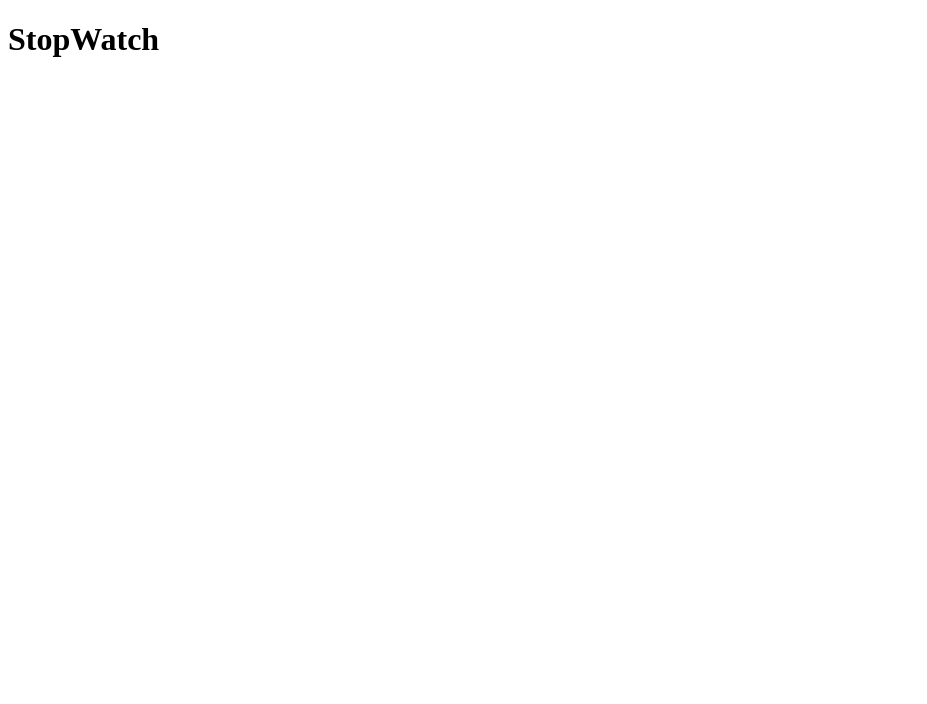
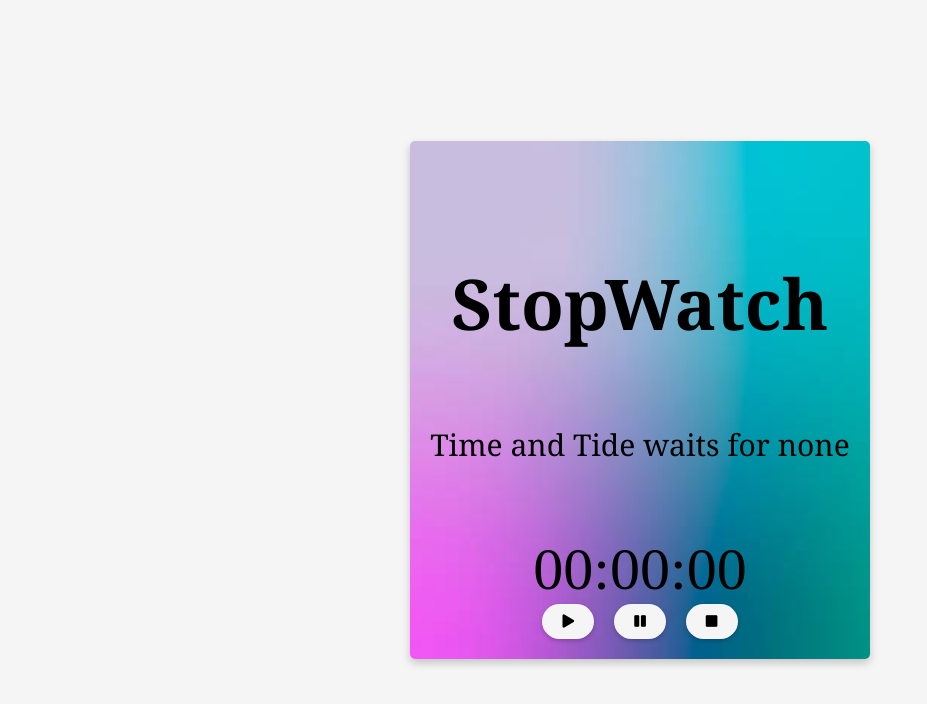
Before and after one commit to shivakshisharma/Stopwatch, a plain HTML site: page index.html in a window 1280 px wide. Shown: the whole page, without its empty margins (0-927 px from the left). Drawn offline with Linux system fonts and the light colour scheme.

Commit message:
stopwatch implementation pause,play and reset added

```diff
--- a/index.html
+++ b/index.html
@@ -3,13 +3,29 @@
 <head>
     <title>StopWatch</title>
     <link rel="icon" type="image/x-icon" href="/images/favicon.png">
+    <link rel="stylesheet" href="https://cdnjs.cloudflare.com/ajax/libs/font-awesome/5.15.4/css/all.min.css">
     <link rel="stylesheet" href="style.css">
 </head>
 <body>
+    <div class="container">
+        <div class="card">
+            <div class="container2">
+                <div class="heading">
+                    <h4><b>StopWatch</b></h4>
+                </div>
+                <div class="Quote">
+                    <p>Time and Tide waits for none</p>
+                </div>
+            </div>
 
-     <h1>StopWatch</h1>
-
-
+            <div id="stopwatch" class="stopwatch">00:00:00</div>
+            <div class="buttons">
+                <button onclick="startStopwatch()"><i class="fas fa-play"></i></button>
+                <button onclick="pauseStopwatch()"><i class="fas fa-pause"></i></button>
+                <button onclick="resetStopwatch()"><i class="fas fa-stop"></i></button>
+            </div>
+        </div>
+    </div>
     <script src="index.js"></script>
 </body>
 </html>
--- a/index.js
+++ b/index.js
@@ -0,0 +1,42 @@
+let timer;
+let hour=0;
+let min=0;
+let sec=0;
+
+function startStopwatch() {
+    console.log("Start button clicked");
+    timer = setInterval(incrementTimer, 1000);
+}
+
+function pauseStopwatch(){
+    clearInterval(timer);
+}
+function resetStopwatch(){
+    clearInterval(timer);
+    hour=0;
+    sec=0;
+    min=0;
+    document.getElementById("stopwatch").innerText="00:00:00";
+
+}
+
+function incrementTimer(){
+    sec++;
+    if(sec===60)
+        {
+            min++;
+            sec=0;
+
+        }
+        if(min===60)
+            {
+                hour++;
+                min=0;
+            }
+      const formattedTime = `${pad(hour)}:${pad(min)}:${pad(sec)}`;
+     document.getElementById("stopwatch").innerText = formattedTime;
+}
+
+function pad(value) {
+    return value < 10 ? "0" + value : value;
+}
--- a/style.css
+++ b/style.css
@@ -0,0 +1,65 @@
+body {
+    background-color:whitesmoke;
+    display: flex;
+    justify-content: center;
+    align-items: center;
+    height: 100vh;
+    margin: 0;
+}
+
+.container {
+    display: flex;
+    justify-content: center;
+    align-items: center;
+    height: 100%;
+}
+
+.container2 {
+    display: flex;
+    flex-direction: column;
+    align-items: center;
+    margin-bottom: -10px; /* Add some space between heading/quote and stopwatch/buttons */
+}
+
+.card {
+    background-image: url("images/bg.jpg");
+    background-size: cover;
+    box-shadow: 0 4px 8px 0 rgba(0,0,0,0.2);
+    transition: 0.3s;
+    border-radius: 5px;
+    padding: 20px;
+    text-align: center;
+}
+.Quote{
+    font-size: 30px;
+    font-family: Georgia, 'Times New Roman', Times, serif;
+    margin-bottom:50px;
+    margin-top: -50px;
+
+}
+.heading{
+    font-size:70px;
+    font-family: Georgia, 'Times New Roman', Times, serif;
+}
+.stopwatch{
+    font-size: 60px;
+}
+
+.buttons {
+    display: flex;
+    justify-content: center;
+}
+
+.buttons button {
+    border: none;
+    border-radius: 50px; /* Adjust the border radius as needed */
+    padding: 10px 20px;
+    margin: 0 10px; /* Adjust the margin between buttons as needed */
+    background-color: whitesmoke; /* Adjust button background color as needed */
+    box-shadow: 0 2px 4px rgba(0, 0, 0, 0.2); /* Add shadow to buttons */
+}
+
+.buttons button:hover {
+    background-color: papayawhip; /* Adjust hover background color as needed */
+    cursor: pointer;
+}
```
Also changed, not shown: images/bg.jpg (added). Lines whose indentation alone changed are shown as unchanged.
